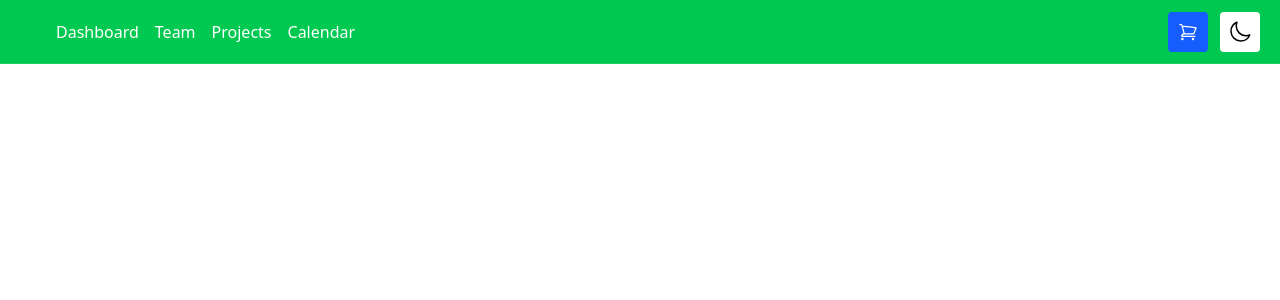
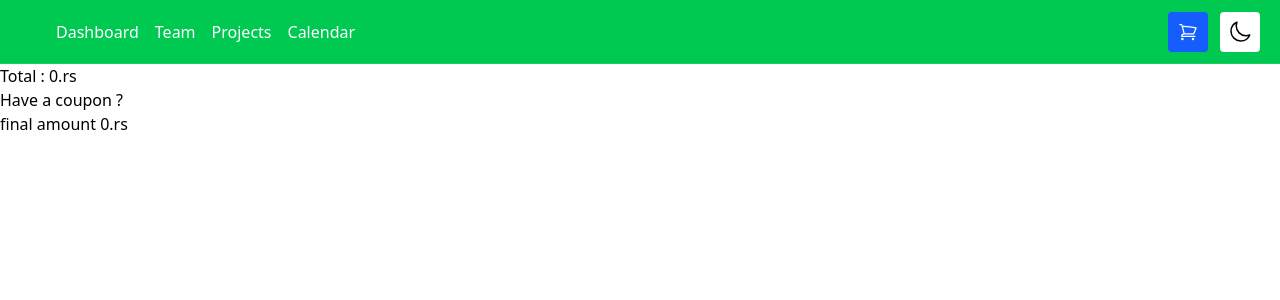
Before and after one commit to pateldev-22/frontend-technologies-session-2, a React (Vite) app: page /checkout-page in a window 1280 px wide. Shown: the top 300 px of the page. Built offline with nearby package versions, Linux system fonts and the light colour scheme.

Commit message:
added checkout page with input element making use of useRef hook

```diff
--- a/src/Pages/CartPage.tsx
+++ b/src/Pages/CartPage.tsx
@@ -1,4 +1,5 @@
 import { useCart } from "@/context/CartContext";
+import { useNavigate } from "react-router-dom";
 
 export default function CartPage() {
 
@@ -11,6 +12,8 @@ export default function CartPage() {
     const total_price = cart.reduce(
         (sum:number,curr:number) => sum + curr?.price * curr?.quantity,0
     )
+    const navigate = useNavigate();
+
     return (
     <>
     <div className="max-w-2xl mx-auto p-4 bg-white shadow-lg rounded-lg">
@@ -58,7 +61,8 @@ export default function CartPage() {
 
           <button onClick={clearCart} className="bg-red-500 text-white rounded px-4 py-2"> Clear Cart</button>
 
-          <button className=" ml-3 px-4 py-2 bg-green-600 text-white rounded"> checkout </button>
+          <button onClick={() => navigate('/checkout-page')}
+          className=" ml-3 px-4 py-2 bg-green-600 text-white rounded"> checkout </button>
         </div>
 
       )}
--- /dev/null
+++ b/src/Pages/Checkout.tsx
@@ -0,0 +1,52 @@
+import { useCart } from "@/context/CartContext";
+import { useEffect, useRef, useState } from "react";
+
+export default function Checkout() {
+    const {cart} = useCart();
+    const total_price = cart.reduce(
+        (sum:number,curr:number) => sum + curr?.price * curr?.quantity,0
+    )
+
+    const [showCoupon , setShowCoupon] = useState(false);
+    const [coupon,setCoupon] = useState<number>(0);
+
+    const inputRef = useRef<HTMLInputElement>(null);
+
+    useEffect(() => {
+        if(showCoupon){
+            inputRef.current?.focus();
+        }
+    },[showCoupon]);
+
+    const discountedPrice = Math.max(total_price - coupon, 0);
+
+    return(
+        <div>
+            <p> Total : {total_price}.rs</p>
+
+            {!showCoupon && (
+                <button
+                    onClick={() => {
+                        setShowCoupon(true);
+                    }}
+                    >
+                        Have a coupon ?
+                    </button>
+            )}
+
+            {
+                showCoupon && (
+                    <input
+                        ref={inputRef}
+                        type="number"
+                        placeholder="enter coupon amount"
+                        value={coupon}
+                        onChange={(e) => setCoupon(e.target.value)}
+                    />
+                )
+            }
+
+            <p>final amount {discountedPrice}.rs</p>
+        </div>
+    )
+}
--- a/src/Routes/Approutes.tsx
+++ b/src/Routes/Approutes.tsx
@@ -1,4 +1,5 @@
 import CartPage from "@/Pages/CartPage";
+import Checkout from "@/Pages/Checkout";
 import HomePage from "@/Pages/HomePage";
 import { Route, Routes } from "react-router-dom";
 
@@ -18,6 +19,12 @@ const AppRoutes: React.FC = () => {
         }
         />
 
+        <Route
+        path="/checkout-page"
+        element={
+            <Checkout />
+        }
+        />
 
 
       </Routes>
```
